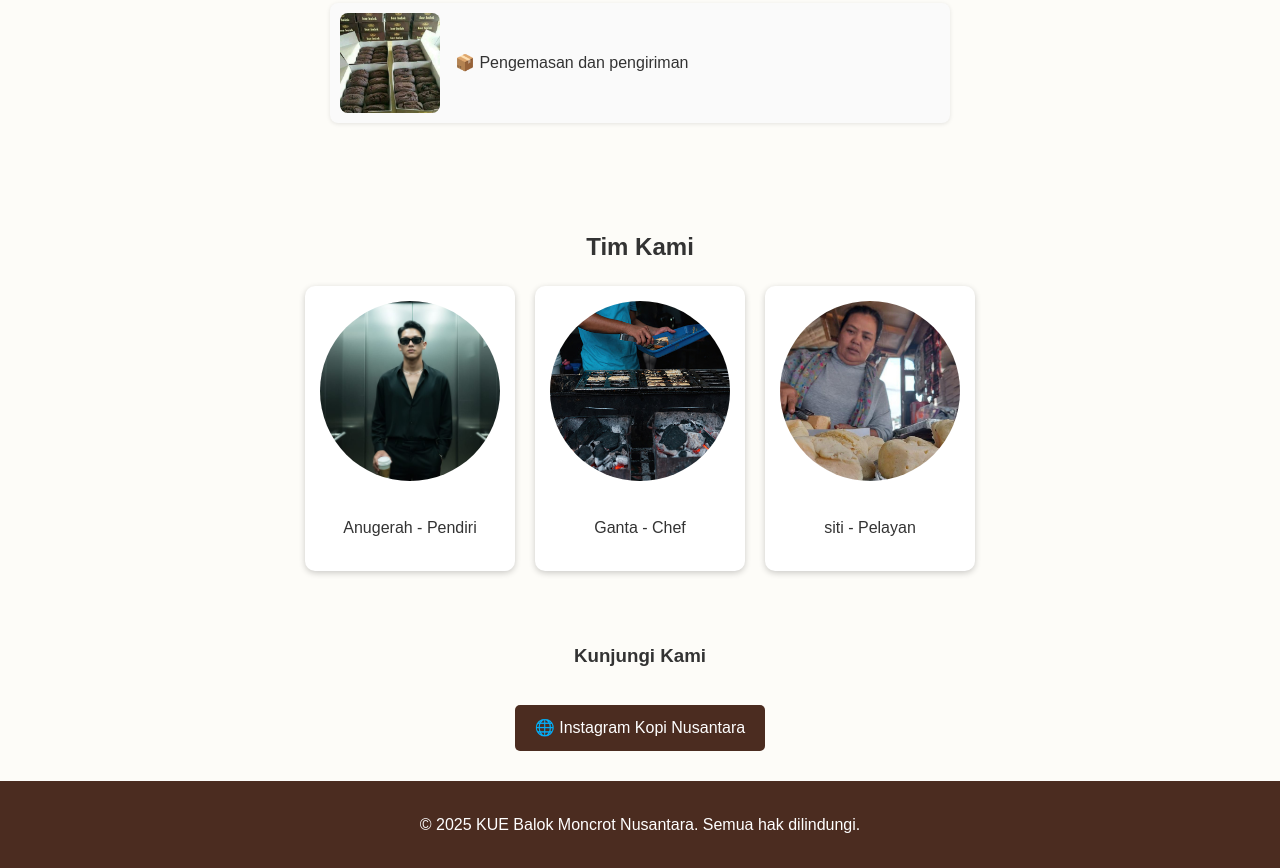
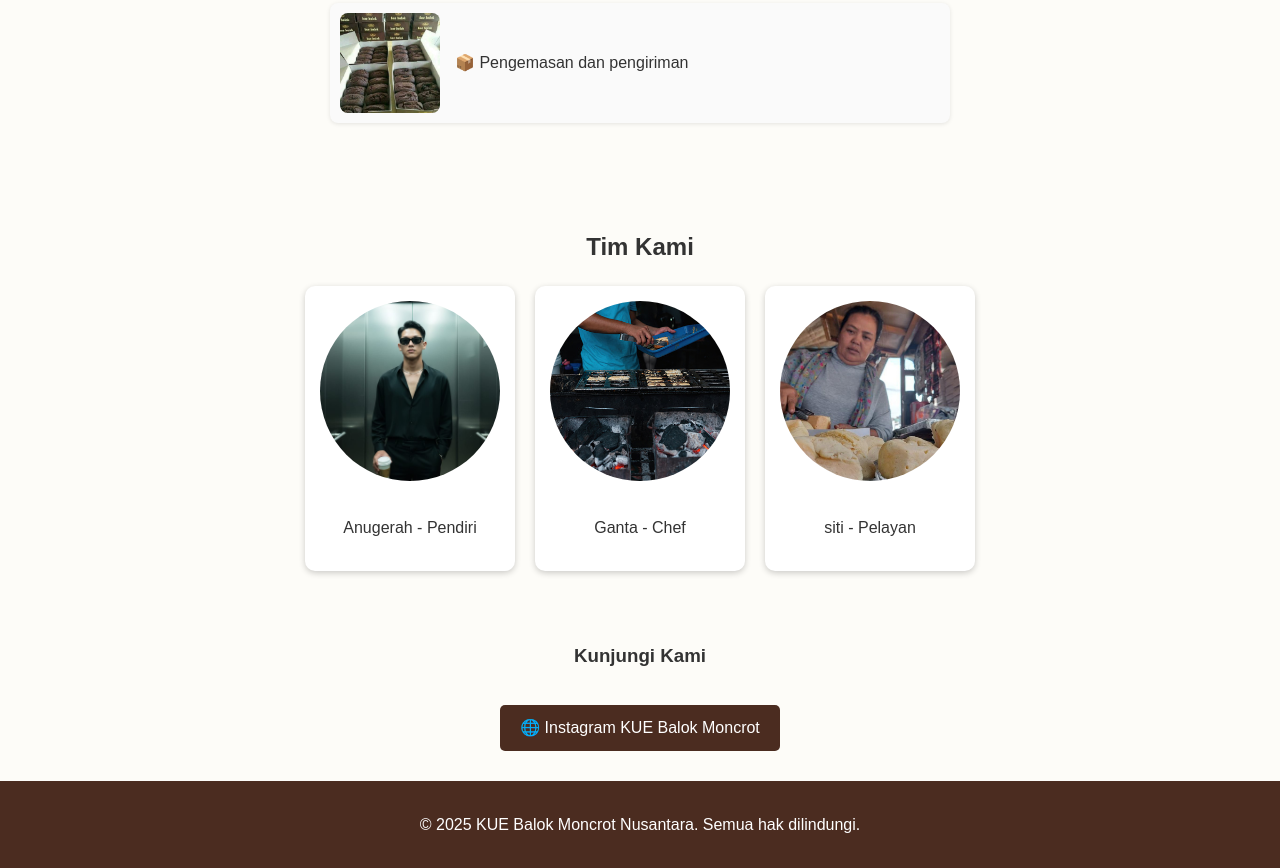
Before and after one commit to fian-anugerah29/web-umkm-sendiri, a plain HTML site: page index.html in a window 1280 px wide. Shown: the part 1802-2670 px from the top of the page. Drawn offline with Linux system fonts and the light colour scheme.

Commit message:
Update index.html

```diff
--- a/index.html
+++ b/index.html
@@ -115,7 +115,7 @@
     <!-- Instagram -->
     <section class="sosmed">
       <h3>Kunjungi Kami</h3>
-      <a href="https://instagram.com/kuebalokmoncrot" target="_blank" class="btn">🌐 Instagram Kopi Nusantara</a>
+      <a href="https://instagram.com/kuebalokmoncrot" target="_blank" class="btn">🌐 Instagram KUE Balok Moncrot</a>
     </section>
   </main>
 
```
